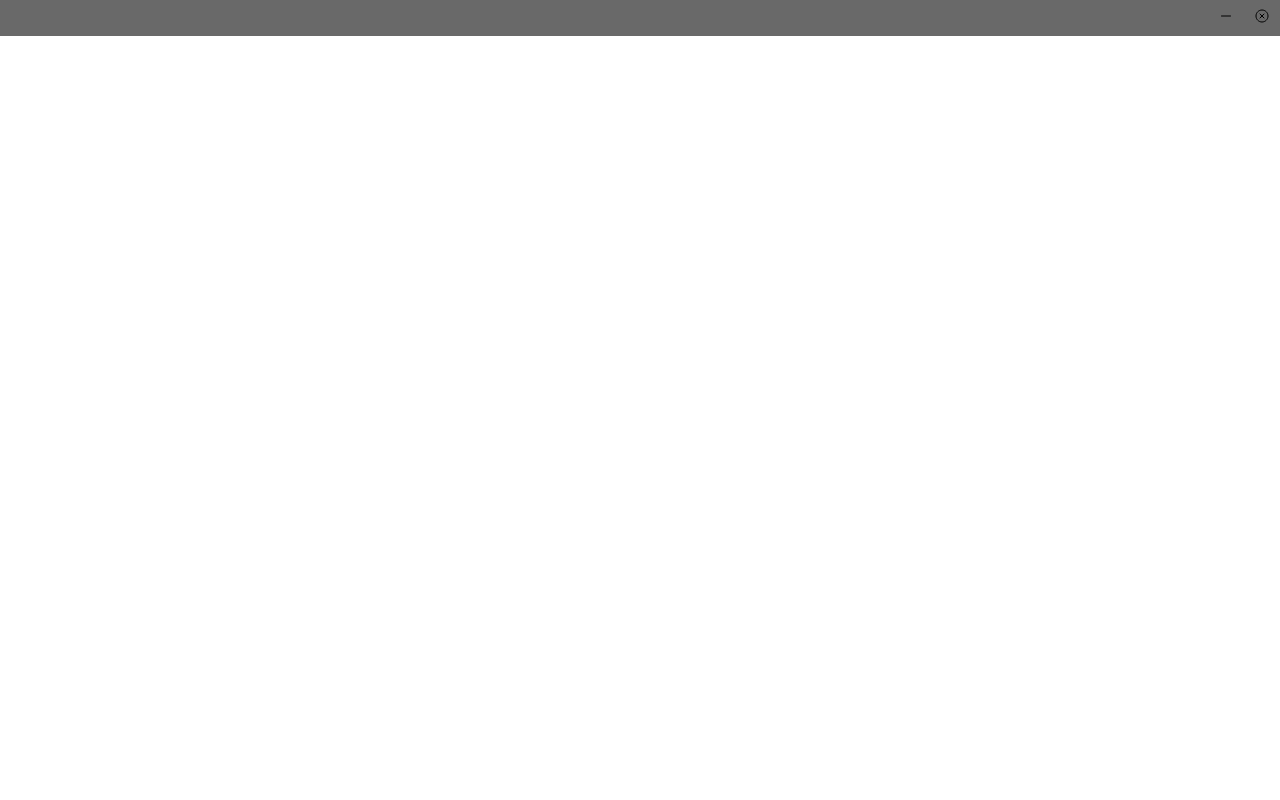
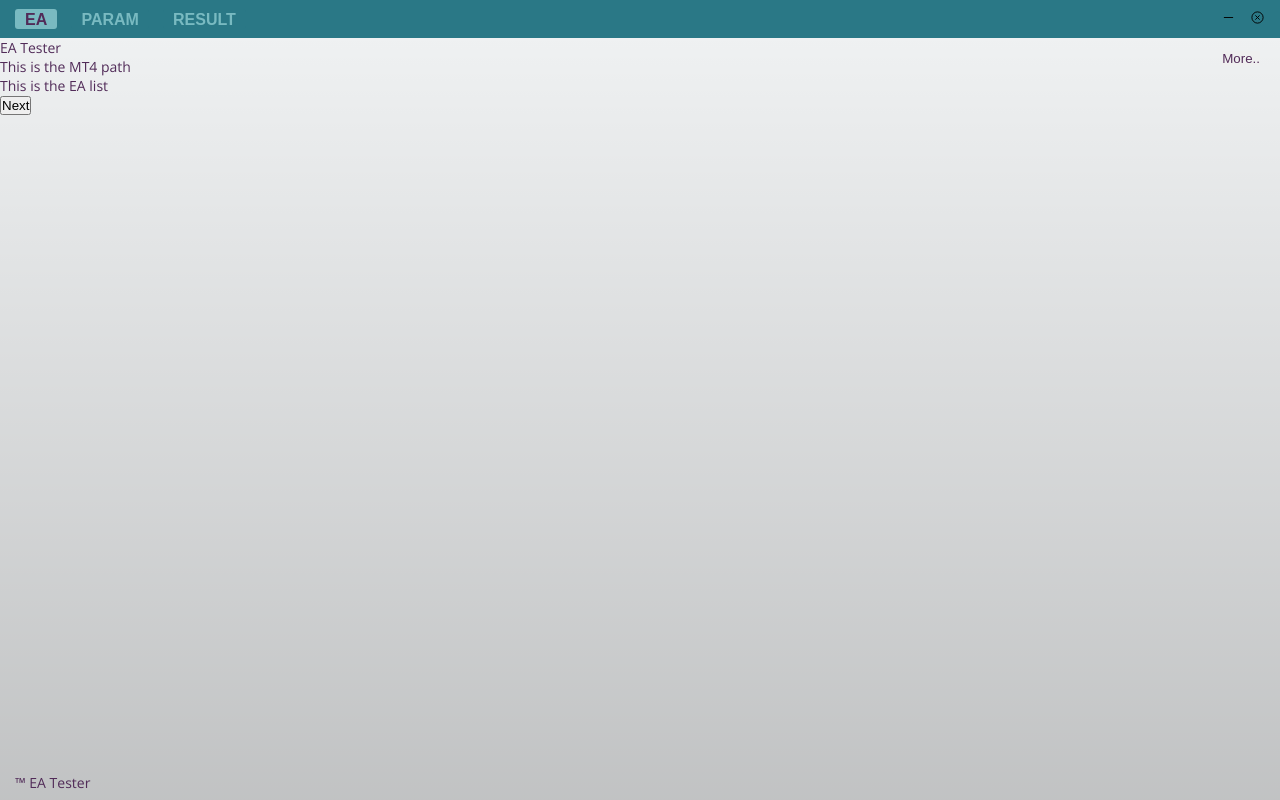
Before and after one commit to Melcoo/EATester, an Electron app: page design/main.html in a window 1280 px wide. Drawn offline with nearby package versions, Linux system fonts and the light colour scheme.

Commit message:
Basic html structure for the EA page. Styling for title bar and footer.

```diff
--- a/design/app.js
+++ b/design/app.js
@@ -1,9 +1,9 @@
 const { ipcRenderer, shell } = require('electron');
 
-document.getElementById('btn-close').addEventListener('click', () => {
+document.getElementById('window__btn--close').addEventListener('click', () => {
     let evResp = ipcRenderer.send('ev:close');
 });
 
-document.getElementById('btn-minimize').addEventListener('click', () => {
+document.getElementById('window__btn--minimize').addEventListener('click', () => {
     let evResp = ipcRenderer.send('ev:minimize');
 });
--- a/design/main.html
+++ b/design/main.html
@@ -10,12 +10,56 @@
     <title>EA Tester</title>
 </head>
 <body>
-    <div id="title__bar">
-        <header>
-            <div class="title__bar--btn" id="btn-close"><ion-icon src="close-circle-outline.svg"></ion-icon></div>
-            <div class="title__bar--btn" id="btn-minimize"><ion-icon src="remove-outline.svg"></ion-icon></div>
-        </header>
 
+    <div class="titlebar">
+        <div class="bar clearfix">
+            <div class="nav">
+                <button class="nav__btn" id="nav__btn--ea">EA</button>
+                <button class="nav__btn" id="nav__btn--param">PARAM</button>
+                <button class="nav__btn" id="nav__btn--res">RESULT</button>
+            </div>
+
+            <div class="window">
+                <button class="window__btn" id="window__btn--minimize"><ion-icon src="remove-outline.svg"></ion-icon></button>
+                <button class="window__btn" id="window__btn--close"><ion-icon src="close-circle-outline.svg"></ion-icon></button>
+            </div>
+        </div>
+    </div>
+
+
+
+    <div class="top">
+        <div class="ea clearfix">
+            <div class="ea__more">
+                <button id="ea__more--btn">More..</button>
+            </div>
+
+            <div class="ea__content">
+                <div class="ea__title">
+                    <p>EA Tester</p>
+                </div>
+
+                <div class="ea__mt4path">
+                    <P>This is the MT4 path</P>
+                </div>
+
+                <div class="ea__ealist">
+                    <p>This is the EA list</p>
+                </div>
+
+                <div class="ea__getparams">
+                    <button id="ea__getparams--btn">Next</button>
+                </div>
+            </div>
+        </div>
+
+    </div>
+
+
+    <div class="bottom clearfix">
+        <div class="trademark">
+            <p>	&trade; EA Tester</p>
+        </div>
     </div>
 
     <script src="app.js"></script>
--- a/design/style.css
+++ b/design/style.css
@@ -1,34 +1,153 @@
+/***********************************************************
+*** GENERAL
+***********************************************************/
 * {
     margin: 0;
     padding: 0;
     box-sizing: border-box;
-
 }
 
-header {
-    display: flex;
-    flex-direction: row-reverse;
-    justify-content: flex-start;
-    background: dimgray;
-    color: whitesmoke;
-    align-self: stretch;
+.clearfix::after {
+    content: "";
+    display: table;
+    clear: both;
 }
 
-#title__bar {
-    display: flex;
-    flex-direction: column;
-    justify-content: center;
-    color: red;
-    background: wheat;
-    align-items: center;
+body {
+    background: #f1f3f4;
+    color: #512b58;
+    font-family: Open Sans;
+    font-size: 14px;
+    height: 100vh;
+    font-weight: 400;
+    position: relative;
+    background-image: linear-gradient(to bottom, rgba(0, 0, 0, 0), rgba(0, 0, 0, 0.20));
+}
+
+.right { float: right; }
+
+/***********************************************************
+*** TITLE BAR
+***********************************************************/
+.titlebar {
     -webkit-app-region: drag;
 }
 
-.title__bar--btn {
+.bar {
+    background: #2a7886;
+    margin: 0;
+}
+
+.nav {
     padding: 8px 10px;
     font-size: 1rem;
-    cursor: pointer;
+    float: left;
     -webkit-app-region: no-drag;
 }
 
-.title__bar--btn:active { transform: translateY(1px); }
+.nav__btn {
+    margin: 0 5px;
+    font-size: 16px;
+    font-weight: 600;
+    color: #79bac1;
+    background-color: #2a7886;
+    padding: 2px 10px 0;
+    border: none;
+    border-radius: 3px;
+    transition: all 0.15s;
+}
+
+.nav__btn:active{
+    outline: none;
+    transform: translateY(1px);
+}
+
+.nav__btn:hover{
+    color: #2a7886;
+    background-color: #79bac1;
+}
+
+.nav__btn:focus{
+    outline: none;
+}
+
+#nav__btn--ea {
+    color: #512b58;
+    background-color: #79bac1;
+}
+
+.window {
+    margin-top: 5px;
+    margin-right: 10px;
+    float: right;
+}
+
+.window__btn {
+    padding: 5px 5px;
+    font-size: 15px;
+    background: none;
+    border: none;
+    color: #512b58;
+    cursor: pointer;
+    transition: all 0.2s;
+    -webkit-app-region: no-drag;
+}
+
+.window__btn:active { transform: translateY(1px); }
+
+/***********************************************************
+*** TOP PART
+***********************************************************/
+.top {
+    position: relative;
+}
+
+
+/*************** Page1: ea ******************/
+
+.ea {
+    margin: 0;
+}
+
+.ea__more {
+    float: right;
+    margin: 10px 20px 10px;
+}
+
+#ea__more--btn {
+    color: #512b58;
+    border: none;
+}
+
+#ea__more--btn:hover {
+    text-decoration: underline;
+}
+
+#ea__more--btn:focus {
+    outline: none;
+}
+
+.ea_content {
+    height: 730px;
+    width: 600px;
+}
+
+/*************** Page2: params **************/
+
+
+/*************** Page1: results *************/
+
+
+/***********************************************************
+*** BOTTOM PART
+***********************************************************/
+.bottom {
+    position: absolute;
+    height: 32px;
+    bottom: 0;
+}
+
+.trademark {
+    float: left;
+    margin: 5px 15px 0;
+}
```
